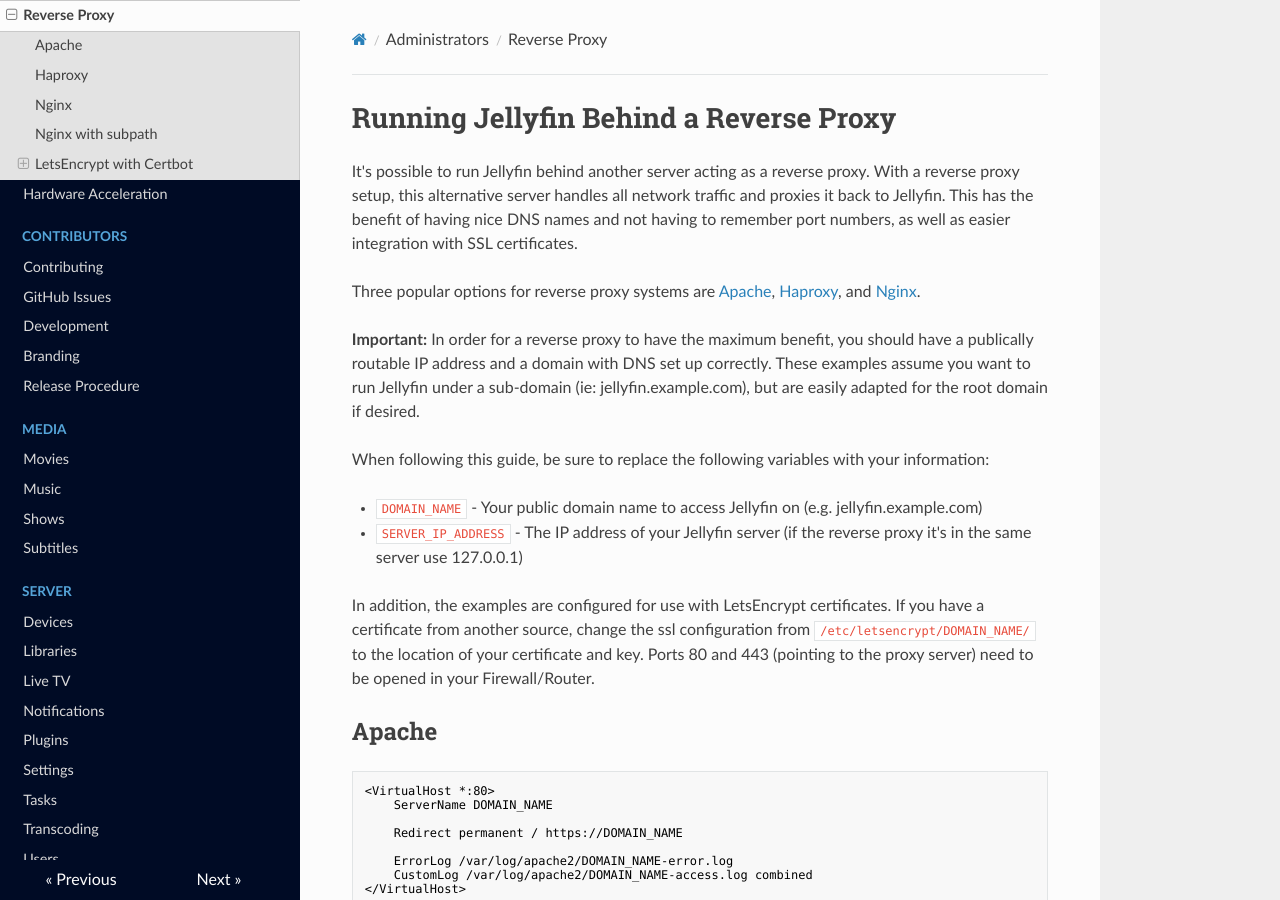
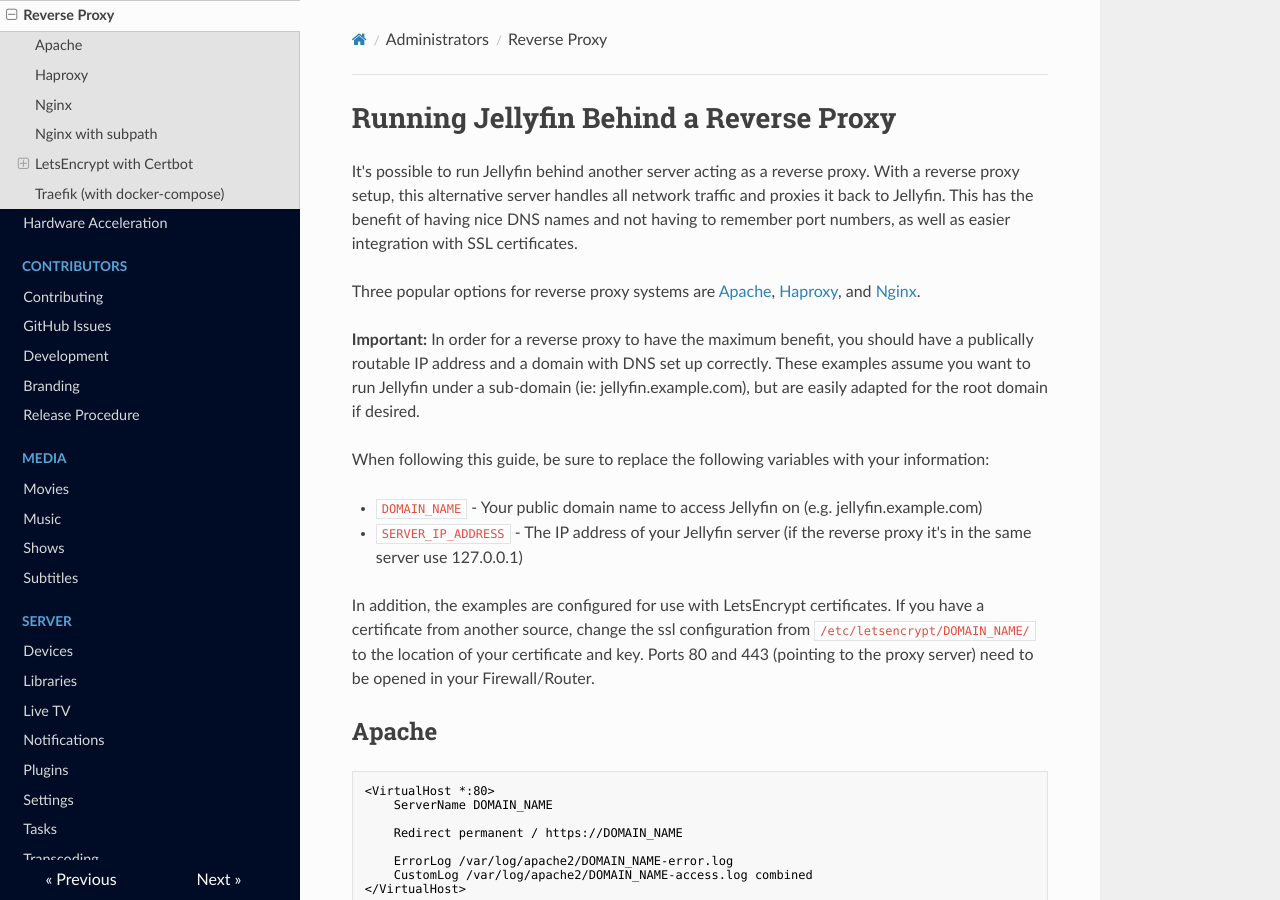
Before and after one commit to jellyfin-archive/jellyfin-docs, an MkDocs documentation site: the page built from docs/administrator-docs/reverse-proxy.md, in a window 1280 px wide and 900 px high. Built offline with MkDocs 1.6.1, drawn with Linux system fonts in a browser that asks for light colours; nearby versions of some CDN libraries; old or Windows-style settings are respelled for this version of MkDocs.

Commit message:
Move Traefik out from under Certbot
Traefik should have it's own heading in the sidebar

```diff
--- a/docs/administrator-docs/reverse-proxy.md
+++ b/docs/administrator-docs/reverse-proxy.md
@@ -296,7 +296,7 @@ Add a job to cron so the certificate will be renwed automatically:
 
 `echo "0 0 * * *  root  certbot renew --quiet --no-self-upgrade --post-hook 'systemctl reload nginx'" | sudo tee -a /etc/cron.d/renew_certbot`
 
-### Traefik (with docker-compose)
+## Traefik (with docker-compose)
 
 Traefik is a modern HTTP reverse proxy and load balancer that makes deploying microservices easy. Traefik integrates with your existing infrastructure components (Docker, Swarm mode, Kubernetes, Marathon, Consul, Etcd, Rancher, Amazon ECS, ...) and configures itself automatically and dynamically. Pointing Traefik at your orchestrator should be the only configuration step you need. (https://traefik.io/)
 
```
